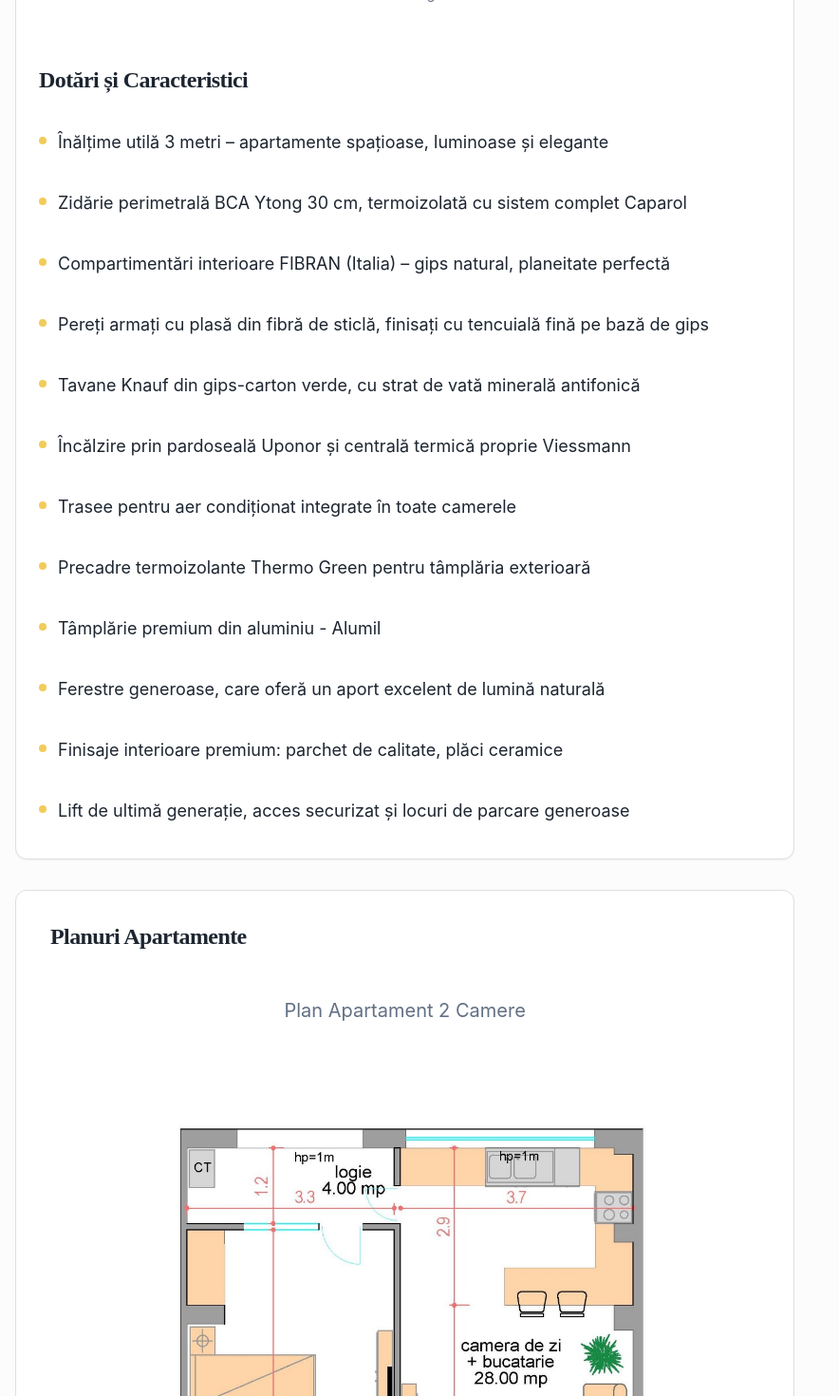
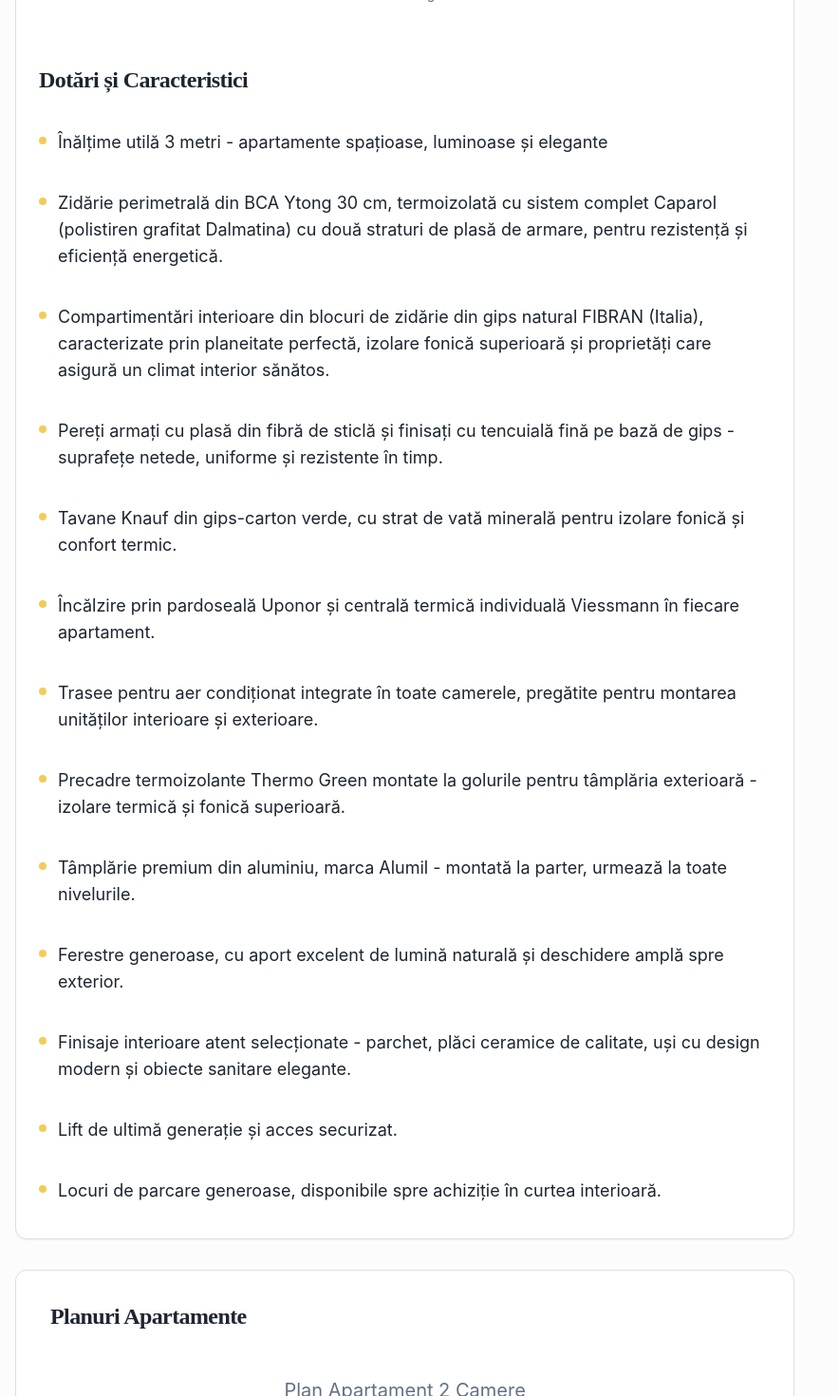
Before and after one commit to razvan286/premium-imobiliare, a React (Vite) app: page /apartamente/bloc-boutique-central in a window 1280 px wide. Shown: the part 760-2230 px from the top of the page at 95% size, without its empty margins (0-884 px from the left). Built offline with nearby package versions, Linux system fonts and the light colour scheme.

Commit message:
updated building details final

```diff
--- a/src/components/BuildingCard.tsx
+++ b/src/components/BuildingCard.tsx
@@ -30,7 +30,7 @@ const BuildingCard = ({ building }: BuildingCardProps) => {
           <h3 className="text-luxury text-2xl">{building.name}</h3>
           <Badge
             variant="secondary"
-            className="bg-accent/10 text-accent font-medium"
+            className="bg-accent/10 text-accent font-medium whitespace-nowrap flex-shrink-0 text-sm md:text-md"
           >
             {building.totalApartments} apartamente
           </Badge>
@@ -51,7 +51,7 @@ const BuildingCard = ({ building }: BuildingCardProps) => {
 
       <CardContent>
         <div className="space-y-4">
-          <p className="text-muted-foreground text-sm line-clamp-3">
+          <p className="text-muted-foreground text-sm line-clamp-10 whitespace-pre-line">
             {building.description}
           </p>
 
--- a/src/data/buildings.ts
+++ b/src/data/buildings.ts
@@ -8,23 +8,26 @@ import building1Image5 from "@/assets/bloc-boutique/4-camere-plan.jpg";
 export const buildings: Building[] = [
   {
     id: "bloc-boutique-central",
-    name: "Bloc Boutique Central",
+    name: "Apartamente Premium de Vânzare - Bloc Boutique, Central",
     location: "Ultracentral, lângă Piața Centrală",
-    description:
-      "Apartamente premium într-un bloc boutique, ultracentral. Proiect exclusivist, cu doar 6 apartamente, conceput ca un rezidențial exclusiv, cu arhitectură modernă și elegantă. Poziționat lângă Piața Centrală și bulevardul Calea București, la câteva minute de centrul orașului, reprezintă alegerea ideală pentru cei care apreciază confortul unei locații centrale. Construcția este realizată cu materiale și soluții de top, ce asigură calitate și performanță superioară, fără compromisuri în privința detaliilor și a execuției.",
+    description: `Proiect exclusivist, cu doar 6 apartamente, conceput ca un rezidențial exclusiv, cu arhitectură modernă și elegantă. Poziționat lângă Piața Centrală și bulevardul Calea București, la câteva minute de centrul orașului, reprezintă alegerea ideală pentru cei care apreciază confortul unei locații centrale.
+
+      Construcția este realizată cu materiale și soluții de calitate superioară, care garantează performanță și finisaje impecabile, fără compromisuri în execuție.
+      `,
     features: [
-      "Înălțime utilă 3 metri – apartamente spațioase, luminoase și elegante",
-      "Zidărie perimetrală BCA Ytong 30 cm, termoizolată cu sistem complet Caparol",
-      "Compartimentări interioare FIBRAN (Italia) – gips natural, planeitate perfectă",
-      "Pereți armați cu plasă din fibră de sticlă, finisați cu tencuială fină pe bază de gips",
-      "Tavane Knauf din gips-carton verde, cu strat de vată minerală antifonică",
-      "Încălzire prin pardoseală Uponor și centrală termică proprie Viessmann",
-      "Trasee pentru aer condiționat integrate în toate camerele",
-      "Precadre termoizolante Thermo Green pentru tâmplăria exterioară",
-      "Tâmplărie premium din aluminiu - Alumil",
-      "Ferestre generoase, care oferă un aport excelent de lumină naturală",
-      "Finisaje interioare premium: parchet de calitate, plăci ceramice",
-      "Lift de ultimă generație, acces securizat și locuri de parcare generoase",
+      "Înălțime utilă 3 metri - apartamente spațioase, luminoase și elegante",
+      "Zidărie perimetrală din BCA Ytong 30 cm, termoizolată cu sistem complet Caparol (polistiren grafitat Dalmatina) cu două straturi de plasă de armare, pentru rezistență și eficiență energetică.",
+      "Compartimentări interioare din blocuri de zidărie din gips natural FIBRAN (Italia), caracterizate prin planeitate perfectă, izolare fonică superioară și proprietăți care asigură un climat interior sănătos.",
+      "Pereți armați cu plasă din fibră de sticlă și finisați cu tencuială fină pe bază de gips - suprafețe netede, uniforme și rezistente în timp.",
+      "Tavane Knauf din gips-carton verde, cu strat de vată minerală pentru izolare fonică și confort termic.",
+      "Încălzire prin pardoseală Uponor și centrală termică individuală Viessmann în fiecare apartament.",
+      "Trasee pentru aer condiționat integrate în toate camerele, pregătite pentru montarea unităților interioare și exterioare.",
+      "Precadre termoizolante Thermo Green montate la golurile pentru tâmplăria exterioară - izolare termică și fonică superioară.",
+      "Tâmplărie premium din aluminiu, marca Alumil - montată la parter, urmează la toate nivelurile.",
+      "Ferestre generoase, cu aport excelent de lumină naturală și deschidere amplă spre exterior.",
+      "Finisaje interioare atent selecționate - parchet, plăci ceramice de calitate, uși cu design modern și obiecte sanitare elegante.",
+      "Lift de ultimă generație și acces securizat.",
+      "Locuri de parcare generoase, disponibile spre achiziție în curtea interioară.",
     ],
     apartmentTypes: [
       {
```
